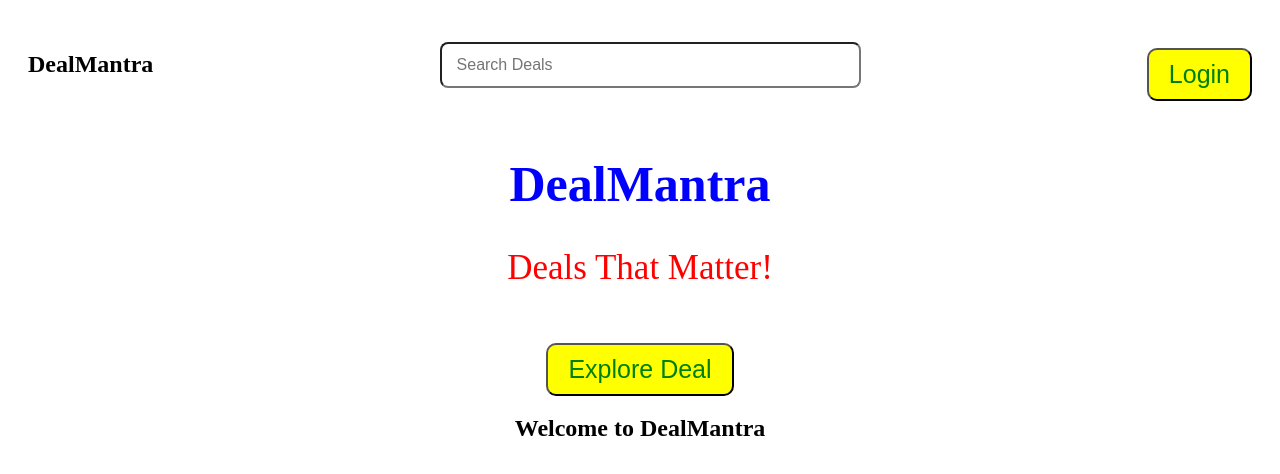
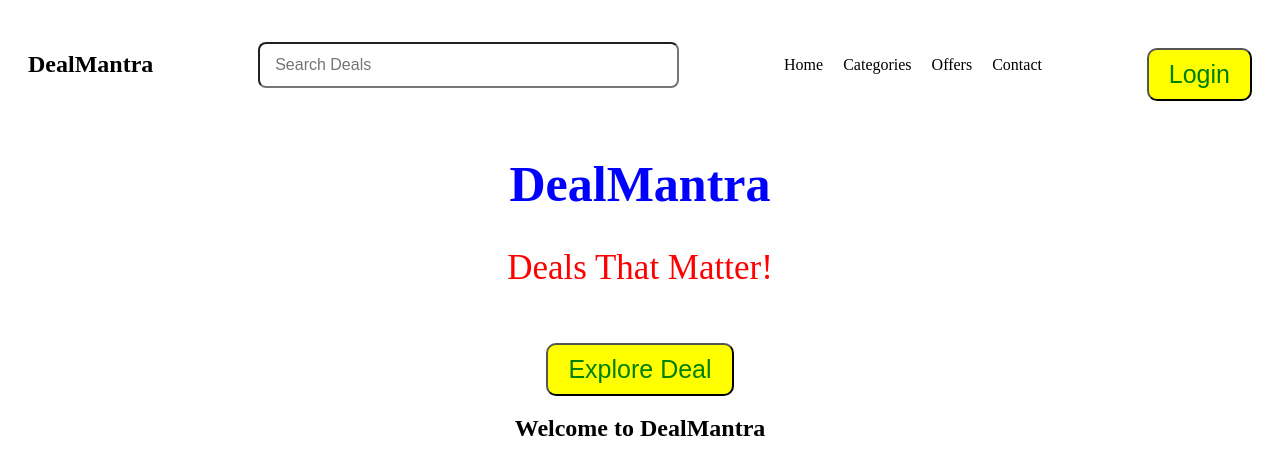
Before and after one commit to Jaysaha1401/DM, a plain HTML site: page index.html in a window 1280 px wide. Drawn offline with Linux system fonts and the light colour scheme.

Commit message:
Added navigation menu and improved navbar styling

```diff
--- a/index.html
+++ b/index.html
@@ -16,7 +16,12 @@
     <div class="search">
         <input class="search-box" type="text" placeholder="Search Deals">
     </div>
-
+<div class="nav-links">
+    <a href="#">Home</a>
+    <a href="#">Categories</a>
+    <a href="#">Offers</a>
+    <a href="#">Contact</a>
+</div>
     <div class="nav-actions">
         <button>Login</button>
     </div>
--- a/style.css
+++ b/style.css
@@ -30,3 +30,16 @@ body {
     padding-left: 15px;
     font-size: 16px;
 }
+.nav-links{
+    display: flex;
+    gap: 20px;
+}
+.nav-links a{
+    text-decoration: none;
+    color: black;
+    transition: 0.3s;
+    cursor: pointer;
+}
+.nav-links a:hover{
+    color: red;
+}
```
